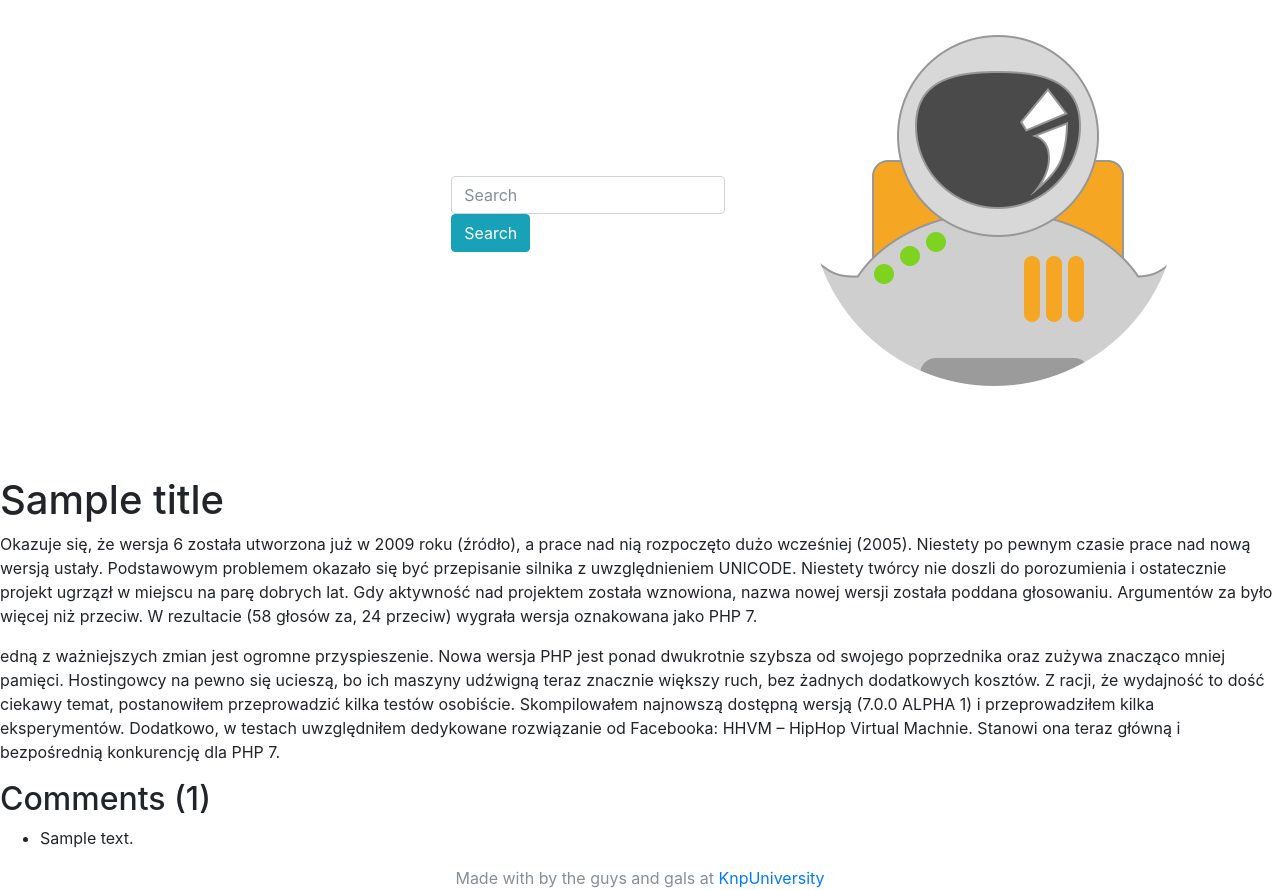
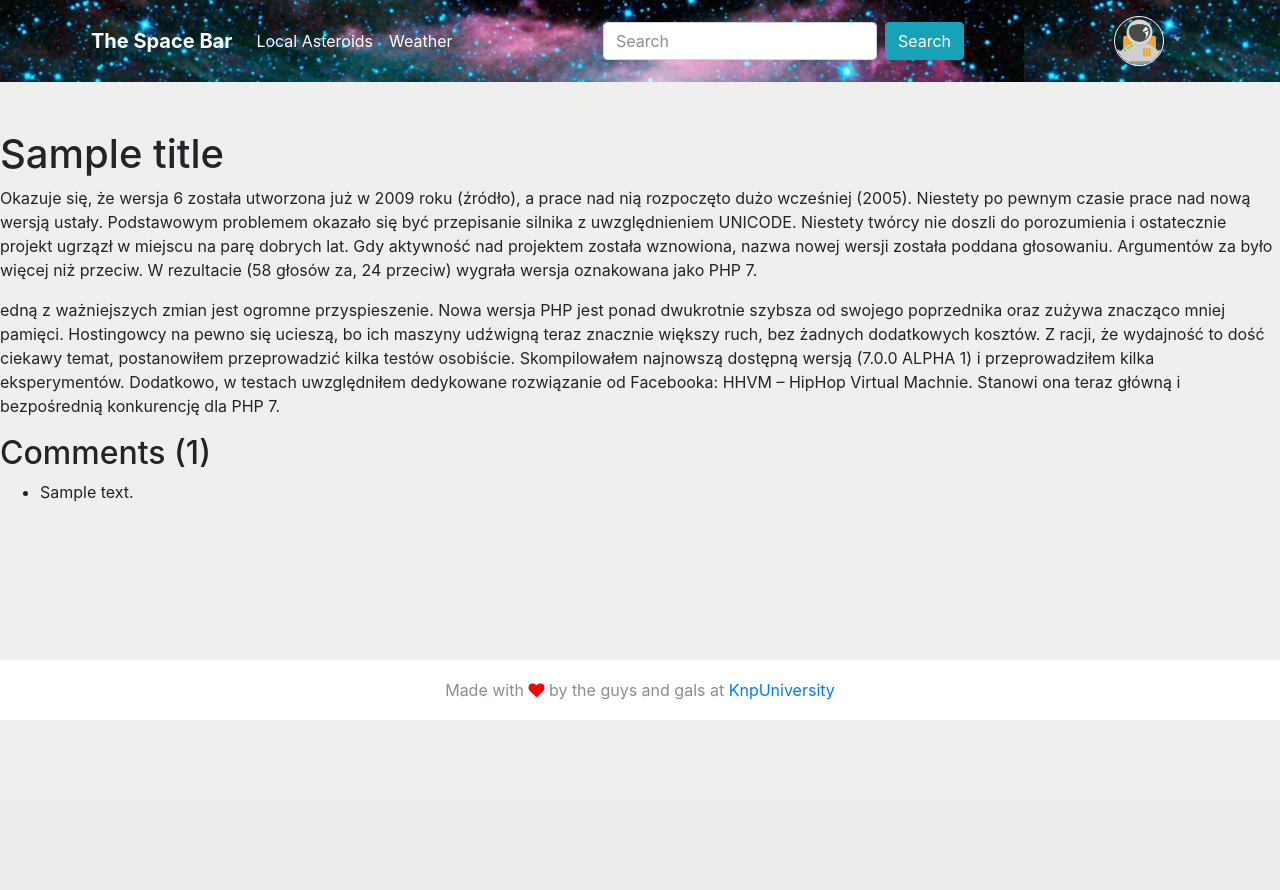
Before and after one commit to ccwrc/symfony4_first_touch, a Symfony app: template templates/article/show.html.twig in a window 1280 px wide. After the commit the page ends 720 px from the top, so only its background shows below. Run offline with Twig, Linux system fonts and the light colour scheme; the template is opened without the code that fills it: most values are stand-ins (such as "Sample title", 1, 10 or a date in 2020); some libraries are stand-ins or nearby versions.

Commit message:
add symfony-asset

```diff
--- a/composer.json
+++ b/composer.json
@@ -5,6 +5,7 @@
         "php": "^7.1.3",
         "ext-iconv": "*",
         "sensio/framework-extra-bundle": "^5.1",
+        "symfony/asset": "^4.0",
         "symfony/console": "^4.0",
         "symfony/flex": "^1.0",
         "symfony/framework-bundle": "^4.0",
--- a/src/Controller/RidiculousController.php
+++ b/src/Controller/RidiculousController.php
@@ -19,6 +19,7 @@ class RidiculousController {
     // composer require profiler --dev (web debug toolbar)
     // composer require debug --dev (right display dump in twig, phpunit, monolog, etc.)
     // composer unpack debug (unpack debug-pack in composer.json)
+    // composer require asset
 
 
     // class TestController extends AbstractController // give a shortcut method
--- a/templates/base.html.twig
+++ b/templates/base.html.twig
@@ -8,6 +8,8 @@
 
     {% block stylesheets %}
         <link rel="stylesheet" href="https://maxcdn.bootstrapcdn.com/bootstrap/4.0.0-beta.2/css/bootstrap.min.css" integrity="sha384-PsH8R72JQ3SOdhVi3uxftmaW6Vc51MKb0q5P2rRUpPvrszuE4W1povHYgTpBfshb" crossorigin="anonymous">
+        <link rel="stylesheet" href="{{ asset('css/font-awesome.css') }}">
+        <link rel="stylesheet" href="{{ asset('css/styles.css') }}">
     {% endblock %}
 </head>
 
```
Also changed, not shown: 2 other files.
